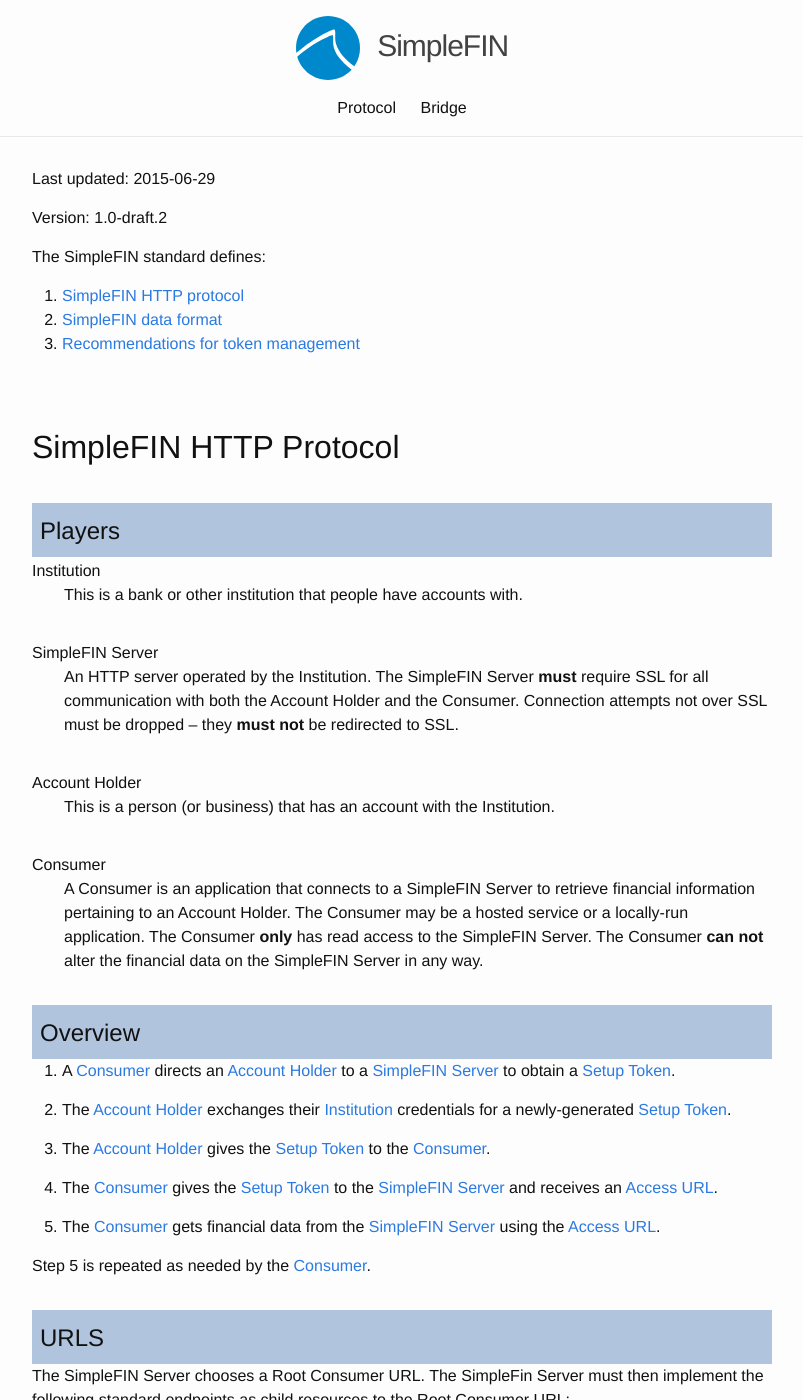
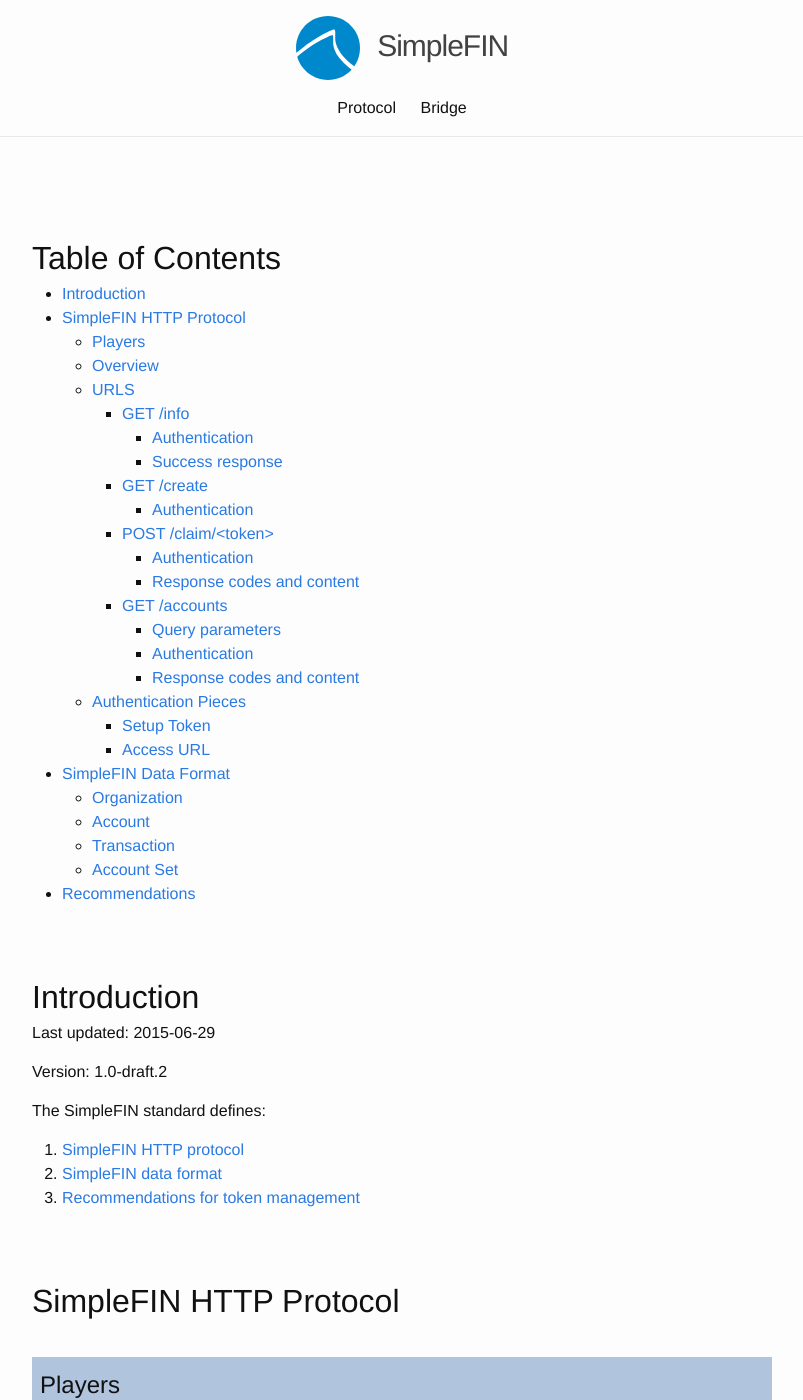
Before and after one commit to simplefin/simplefin.github.com, a Jekyll site: the page built from protocol.md, in a window 1280 px wide and 1400 px high. Shown: the whole window, without its empty margins (238-1041 px from the left). Built offline with Jekyll 4.4.1, drawn with Linux system fonts in a browser that asks for light colours.

Commit message:
Table of Contents

```diff
--- a/protocol.md
+++ b/protocol.md
@@ -6,6 +6,43 @@
 proto_version: "1.0-draft.2"
 page_classes: protocol
 ---
+
+# Table of Contents #
+
+<!-- START doctoc generated TOC please keep comment here to allow auto update -->
+<!-- DON'T EDIT THIS SECTION, INSTEAD RE-RUN doctoc TO UPDATE -->
+
+
+- [Introduction](#introduction)
+- [SimpleFIN HTTP Protocol](#simplefin-http-protocol)
+  - [Players](#players)
+  - [Overview](#overview)
+  - [URLS](#urls)
+    - [GET /info](#get-info)
+      - [Authentication](#authentication)
+      - [Success response](#success-response)
+    - [GET /create](#get-create)
+      - [Authentication](#authentication-1)
+    - [POST /claim/&lt;token&gt;](#post-claim&lttoken&gt)
+      - [Authentication](#authentication-2)
+      - [Response codes and content](#response-codes-and-content)
+    - [GET /accounts](#get-accounts)
+      - [Query parameters](#query-parameters)
+      - [Authentication](#authentication-3)
+      - [Response codes and content](#response-codes-and-content-1)
+  - [Authentication Pieces](#authentication-pieces)
+    - [Setup Token](#setup-token)
+    - [Access URL](#access-url)
+- [SimpleFIN Data Format](#simplefin-data-format)
+  - [Organization](#organization)
+  - [Account](#account)
+  - [Transaction](#transaction)
+  - [Account Set](#account-set)
+- [Recommendations](#recommendations)
+
+<!-- END doctoc generated TOC please keep comment here to allow auto update -->
+
+# Introduction #
 
 Last updated: {{ page.last_modified }}
 
```
Also changed, not shown: README.md.
